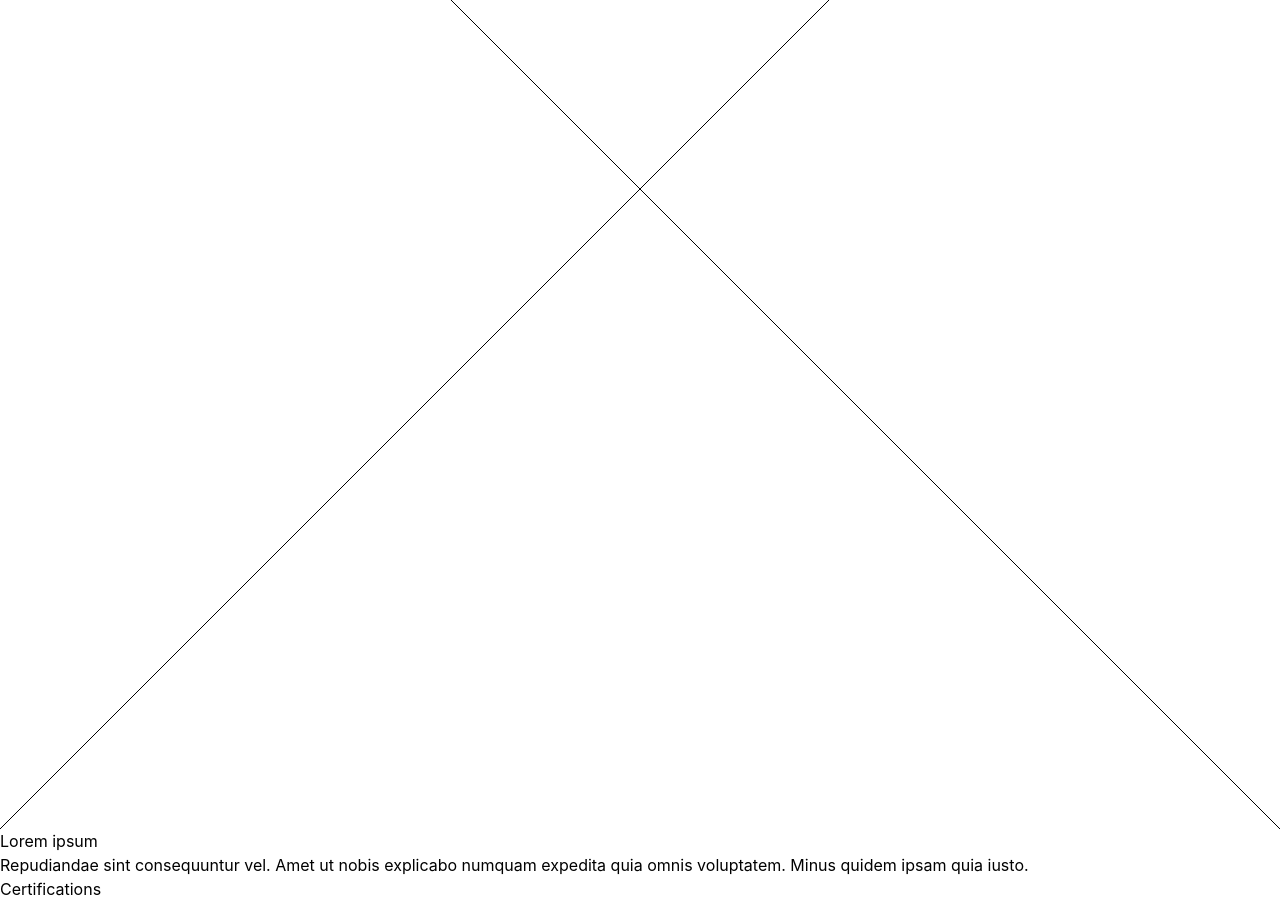
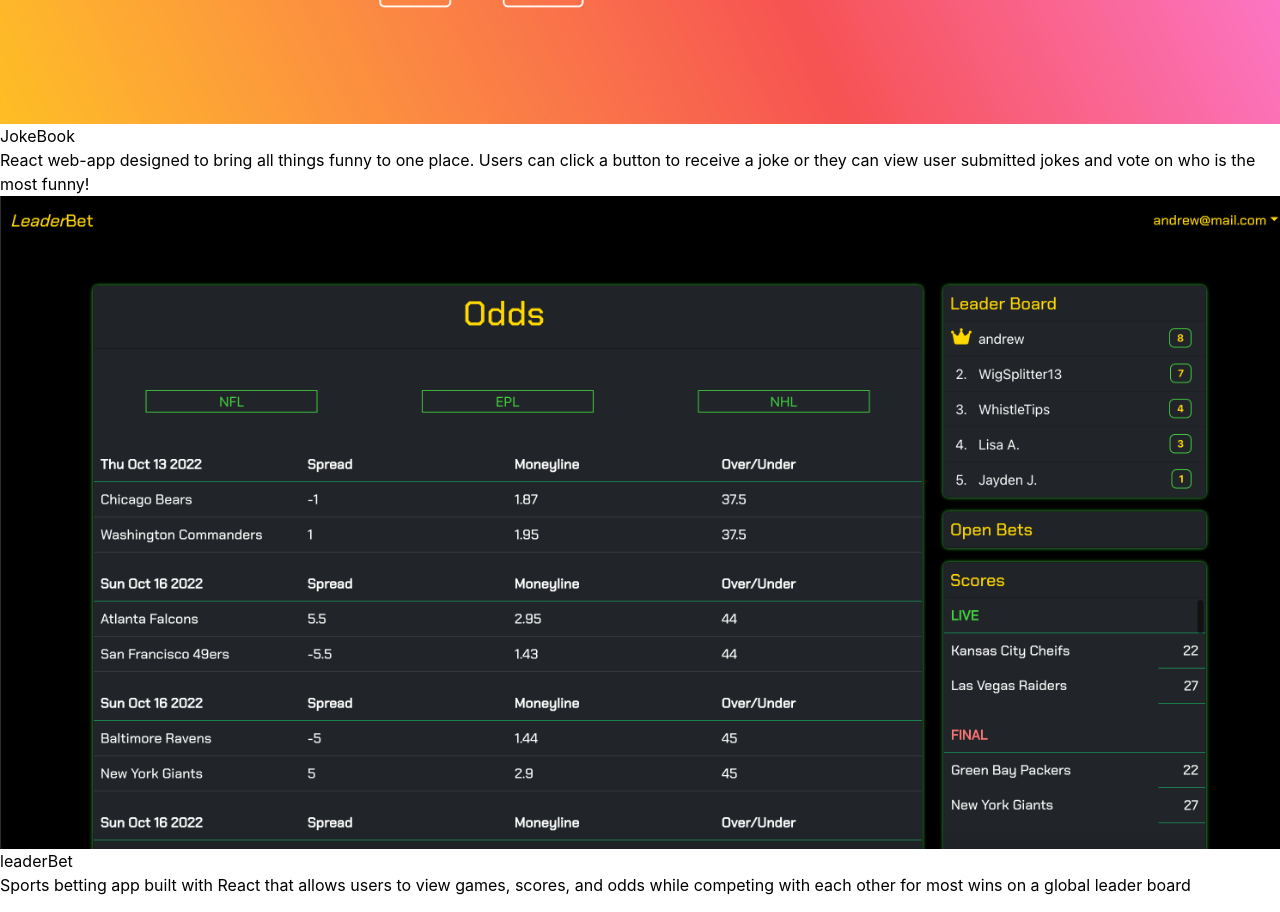
Before and after one commit to Matth5050/portfolio-v2, a React (Create React App) app: page / in a window 1280 px wide. Shown: the part 2260-3172 px from the top of the page. Built offline with nearby package versions, Linux system fonts and the light colour scheme; what @material-tailwind/react, tw-elements would draw is missing.

Commit message:
projects

```diff
--- a/src/components/Projects.js
+++ b/src/components/Projects.js
@@ -1,29 +1,89 @@
-import React from "react"
+import React from "react";
+import jokeBook from "../assets/jokeBook.png";
+import leaderBet from "../assets/leaderBet.png";
+import cardanoWatch from "../assets/cardano.png";
+import slag from "../assets/slag.png";
 
 export default function Projects() {
+  const projects = [
+    {
+      pic: jokeBook,
+      alt: "JokeBook Screen Shot",
+      title: "JokeBook",
+      description:
+        "React web-app designed to bring all things funny to one place. Users can click a button to receive a joke or they can view user submitted jokes and vote on who is the most funny!",
+      order: 5,
+    },
+    {
+      pic: leaderBet,
+      alt: "LeaderBet Screen Shot",
+      title: "leaderBet",
+      description:
+        "Sports betting app built with React that allows users to view games, scores, and odds while competing with each other for most wins on a global leader board",
+      order: 4,
+    },
+    {
+      pic: cardanoWatch,
+      alt: "CardanoWatch Screen Shot",
+      title: "CardanoWatch",
+      description:
+        "Built to better aggregate important news and events related to the Cardano block chain",
+      order: 3,
+    },
+    {
+      pic: slag,
+      alt: "S.L.A.G. Screen Shot",
+      title: "S.L.A.G. Game",
+      description:
+        "Multiplayer PvP battle game where players build their teams and watch them fight",
+      order: 3,
+    },
+  ];
+
   return (
     <React.Fragment>
-   <div className="mt-5 sm:flex">
-      <div className="mb-4 flex-shrink-0 sm:mb-0 sm:mr-4">
-        <svg
-          className="h-32 w-full border mt-5 border-gray-300 bg-white text-gray-300 sm:w-32"
-          preserveAspectRatio="none"
-          stroke="currentColor"
-          fill="none"
-          viewBox="0 0 200 200"
-          aria-hidden="true"
-        >
-          <path vectorEffect="non-scaling-stroke" strokeWidth={1} d="M0 0l200 200M0 200L200 0" />
-        </svg>
+      <div className="mt-5 sm:flex">
+        <div className="mb-4 flex-shrink-0 sm:mb-0 sm:mr-4">
+          {Object.values(projects).map((projs) => (
+            <div>
+              <img src={projs.pic} alt={projs.alt}></img>
+              <h4 className="text-lg font-bold">{projs.title}</h4>
+              <p className="mt-1">{projs.description}</p>
+            </div>
+          ))}
+        </div>
       </div>
-      <div>
-        <h4 className="text-lg font-bold">Lorem ipsum</h4>
-        <p className="mt-1">
-          Repudiandae sint consequuntur vel. Amet ut nobis explicabo numquam expedita quia omnis voluptatem. Minus
-          quidem ipsam quia iusto.
-        </p>
-      </div>
-    </div>
     </React.Fragment>
-  )
+  );
 }
+
+// import React, { useEffect, useState } from "react";
+// import { collection, onSnapshot } from "firebase/firestore";
+// import { db } from "../firebase";
+
+// export default function Projects() {
+//   const projects = [
+//     {
+//       pic: "/Users/mherbert/Desktop/portfolio-v2/src/assets/jokeBook.png",
+//       title: "JokeBook",
+//       description:
+//         "React web-app designed to bring all things funny to one place. Users can click a button to receive a joke or they can view user submitted jokes and vote on who is the most funny!",
+//       order: 5,
+//     },
+//   ];
+
+//   return (
+//     <React.Fragment>
+//       <div className="mt-5 sm:flex">
+//         <div className="mb-4 flex-shrink-0 sm:mb-0 sm:mr-4">
+//           {Object.values(projects).map((projs) => (
+//             <div>
+//               <h4 className="text-lg font-bold">{projs.title}</h4>
+//               <p className="mt-1">{projs.description}</p>
+//             </div>
+//           ))}
+//         </div>
+//       </div>
+//     </React.Fragment>
+//   );
+// }
```
